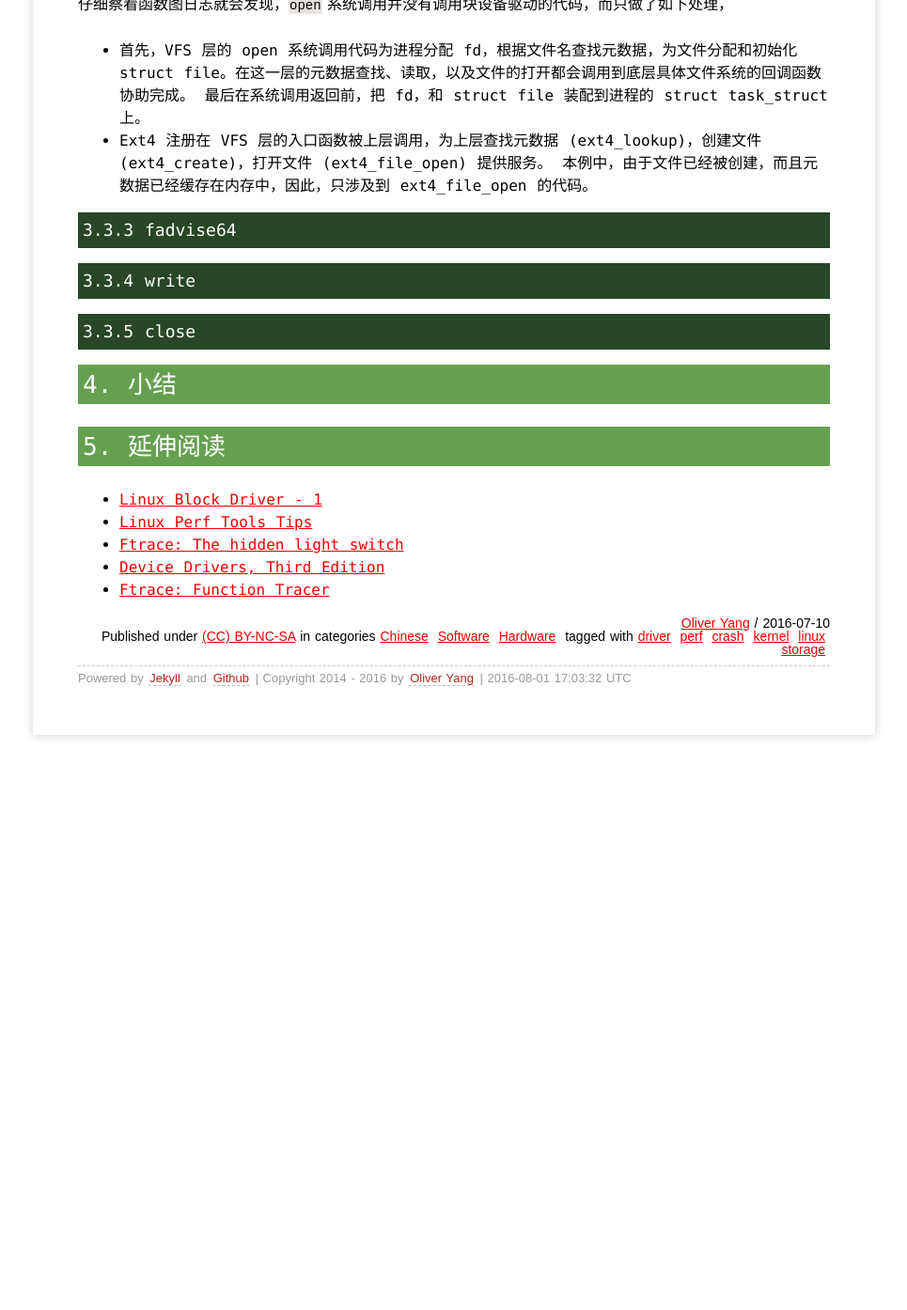
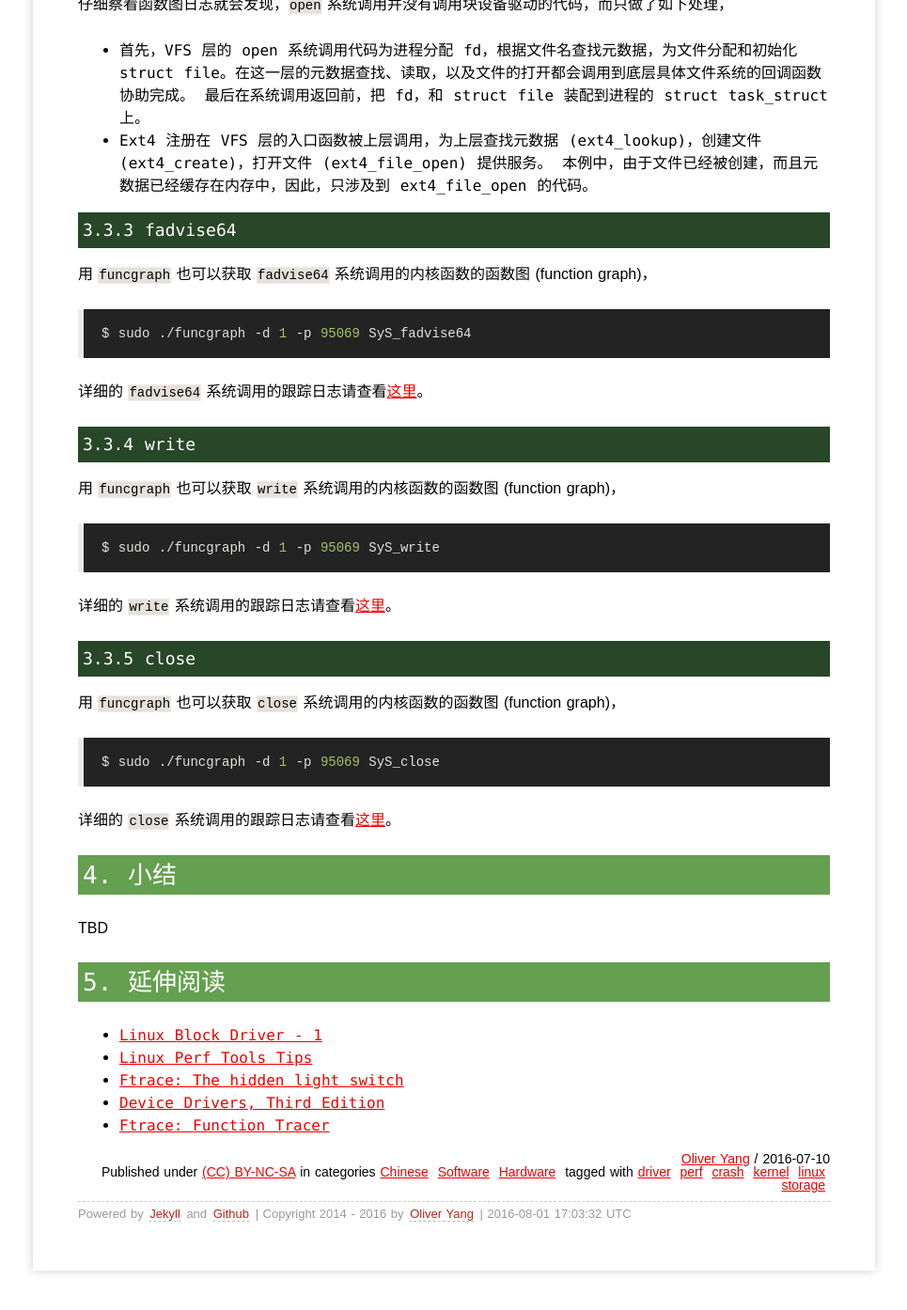
Before and after one commit to yangoliver/yangoliver.github.io, a Jekyll site: the page built from _posts/2016/2016-07-10-linux-block-driver-basic-2.md, in a window 1280 px wide and 1400 px high, scrolled down 6048 px. Shown: the top 1394 px of the window at 94% size, without its empty margins (157-1122 px from the left). Built offline with Jekyll 4.4.1, drawn with Linux system fonts in a browser that asks for light colours; comment, search, counter and statistics services are not loaded; before the commit the page ends 6878 px from its top, so only the background shows below that.

Commit message:
draft: added function graph logs

```diff
--- a/_posts/2016/2016-07-10-linux-block-driver-basic-2.md
+++ b/_posts/2016/2016-07-10-linux-block-driver-basic-2.md
@@ -233,11 +233,31 @@ Linux 源码树里的 [Documentation/trace/ftrace.txt](https://github.com/torval
 
 #### 3.3.3 fadvise64
 
+用 `funcgraph` 也可以获取 `fadvise64` 系统调用的内核函数的函数图 (function graph)，
+
+	$ sudo ./funcgraph -d 1 -p 95069 SyS_fadvise64
+
+详细的 `fadvise64` 系统调用的跟踪日志请查看[这里](https://raw.githubusercontent.com/yangoliver/lktm/master/drivers/block/sampleblk/labs/lab1/funcgraph_fadvise_fs_seq_write_sync_001.log)。
+
 #### 3.3.4 write
+
+用 `funcgraph` 也可以获取 `write` 系统调用的内核函数的函数图 (function graph)，
+
+	$ sudo ./funcgraph -d 1 -p 95069 SyS_write
+
+详细的 `write` 系统调用的跟踪日志请查看[这里](https://github.com/yangoliver/lktm/blob/master/drivers/block/sampleblk/labs/lab1/funcgraph_write_fs_seq_write_sync_001.log)。
 
 #### 3.3.5 close
 
+用 `funcgraph` 也可以获取 `close` 系统调用的内核函数的函数图 (function graph)，
+
+	$ sudo ./funcgraph -d 1 -p 95069 SyS_close
+
+详细的 `close` 系统调用的跟踪日志请查看[这里](https://github.com/yangoliver/lktm/blob/master/drivers/block/sampleblk/labs/lab1/funcgraph_close_fs_seq_write_sync_001.log)。
+
 ## 4. 小结
+
+TBD
 
 ## 5. 延伸阅读
 
```
